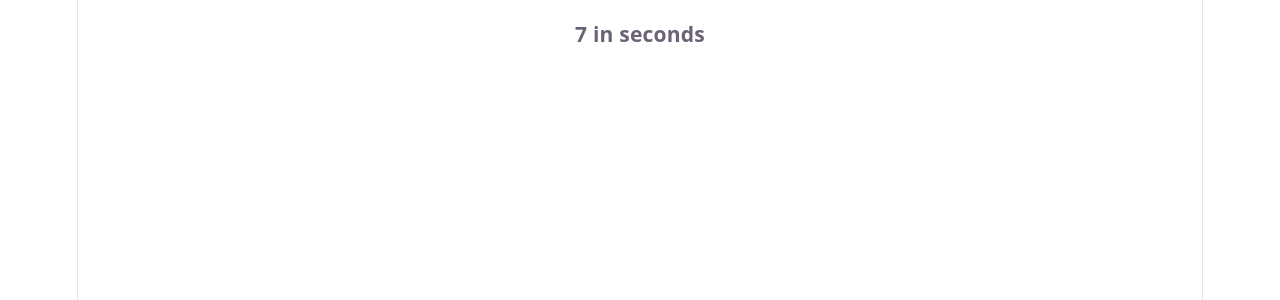
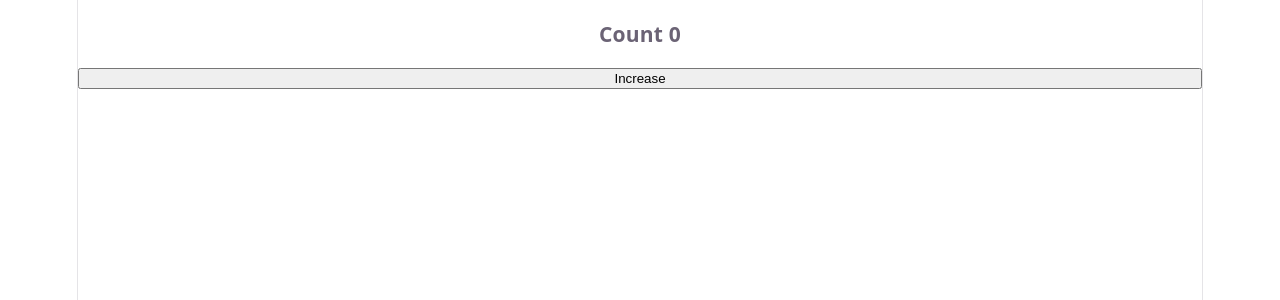
Before and after one commit to sunibhaaa/HooksPractice, a React (Vite) app: page / in a window 1280 px wide. Shown: the top 300 px of the page. Built offline with nearby package versions, Linux system fonts and the light colour scheme.

Commit message:
useEffect clean up function: COUNTER

```diff
--- a/src/App.jsx
+++ b/src/App.jsx
@@ -1,22 +1,20 @@
 import React, { useState, useEffect } from "react";
 
 const App = () => {
-  const [time, setTime] = useState(0);
+  const [count, setCount] = useState(0);
 
   useEffect(() => {
-    const timer = setInterval(() => {
-      setTime(time + 1);
-    }, 1000);
+    console.log('Run useEffect', count);
 
     return () => {
-      clearInterval(timer);
+      console.log('Clean up', count);
     }
-  });
-
+  }, [count])
   return (
-    <div>
-      <h3>{time} in seconds</h3>
-    </div>
+    <>
+      <h3>Count {count}</h3>
+      <button onClick={() => setCount(count + 1)}>Increase</button>
+    </>
   );
 }
 export default App;
```
